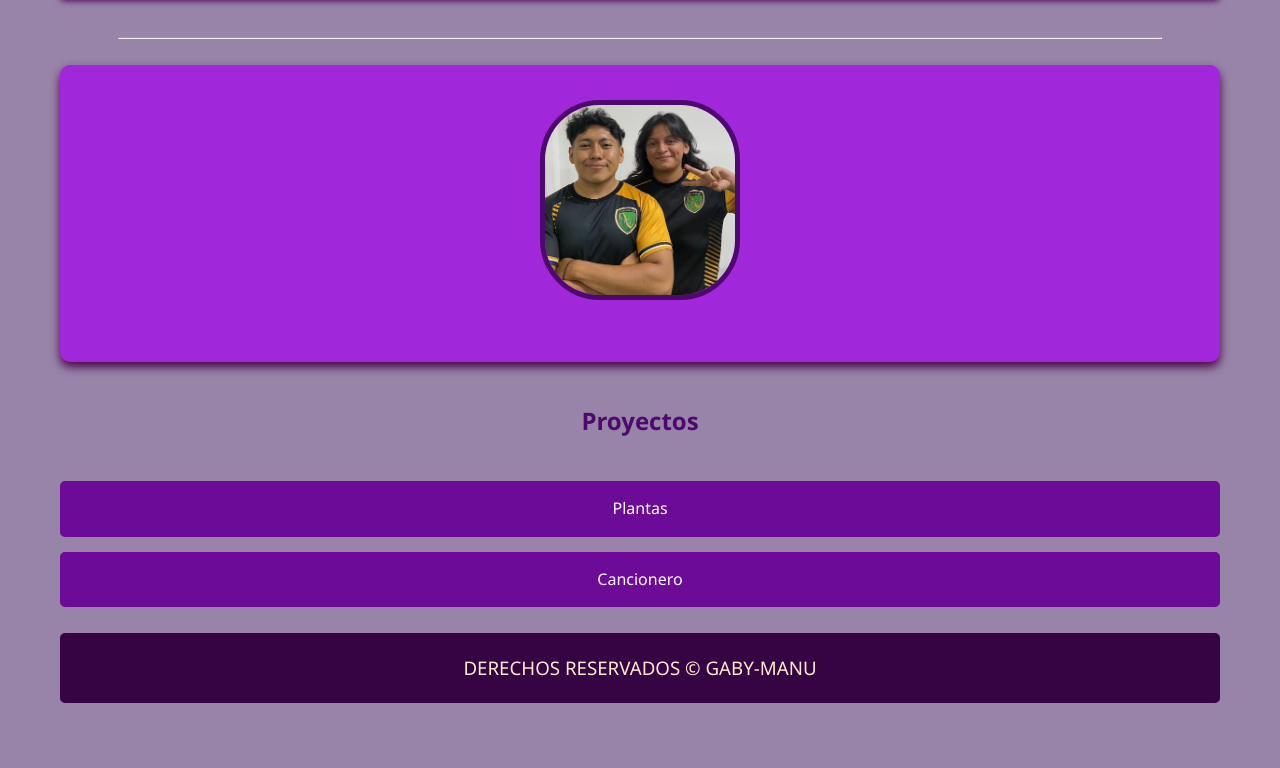
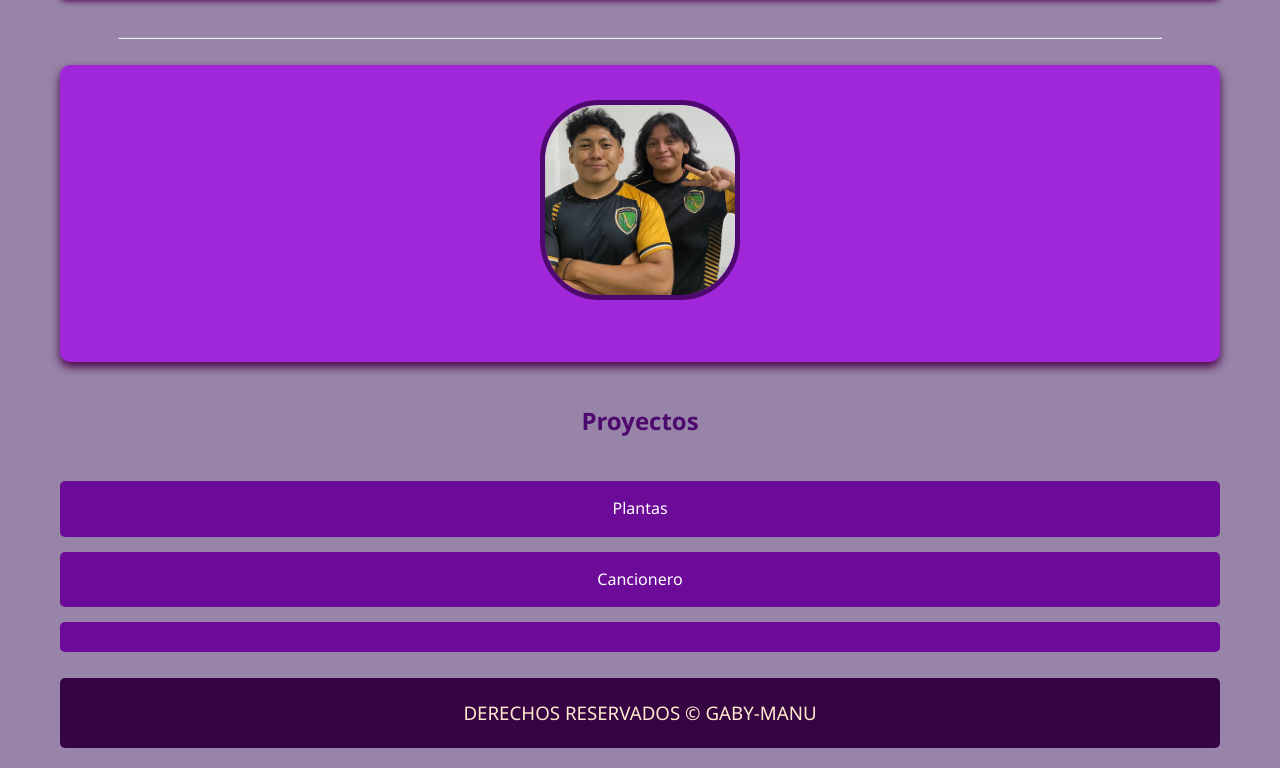
Before and after one commit to Gabs2005/ProyectoPersonal, a plain HTML site: page index.html in a window 1280 px wide. Shown: the part 157-925 px from the top of the page. Before the commit the page ends 880 px from the top, so only its background shows below. Drawn offline with Linux system fonts and the light colour scheme.

Commit message:
Update index.html

```diff
--- a/index.html
+++ b/index.html
@@ -111,6 +111,7 @@
                         <br>
                         <li> <a href="plantas/plantas.HTML">  Plantas </a></li>
                         <li> <a href="cancionero/cancionero.html"> Cancionero </a></li>
+                        <li> <a href="ejerciciocierre/ejerciciocierre"> </a></li>
                     </ul>
                     </nav>
 
```
